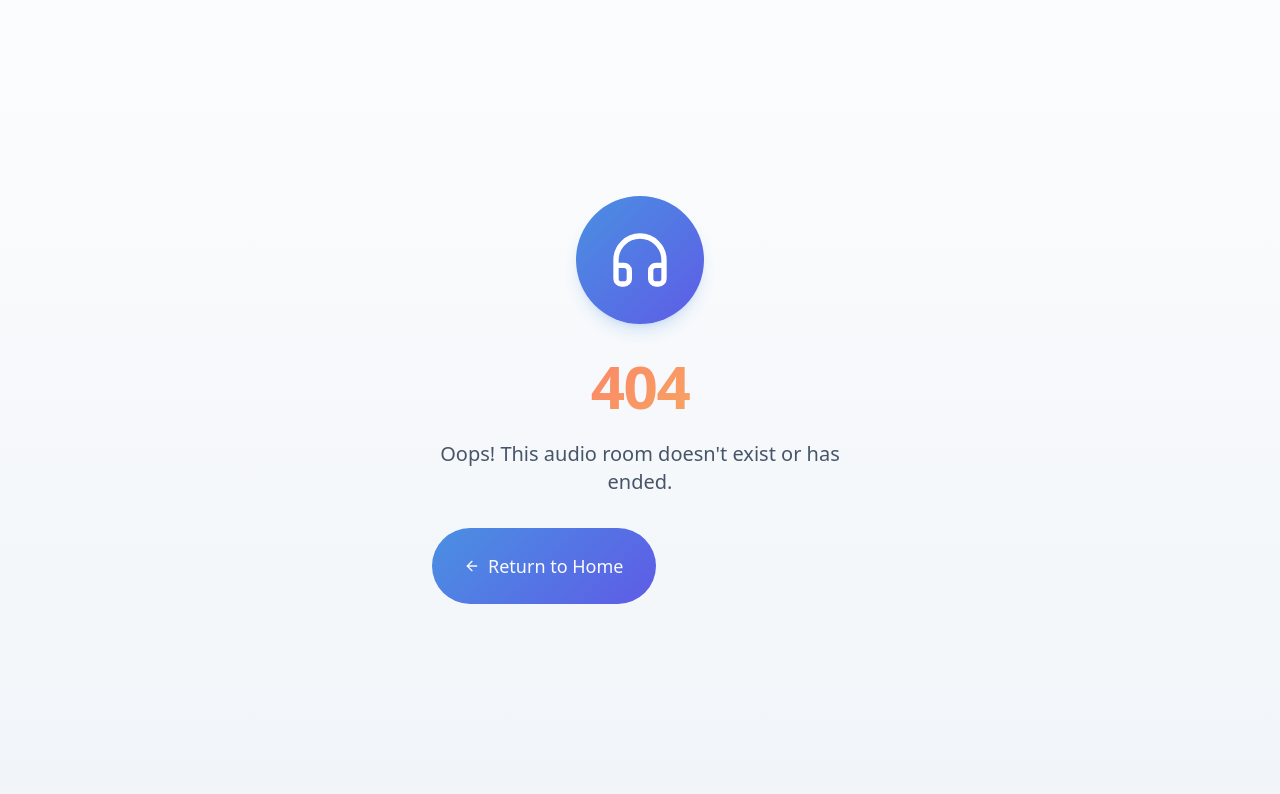
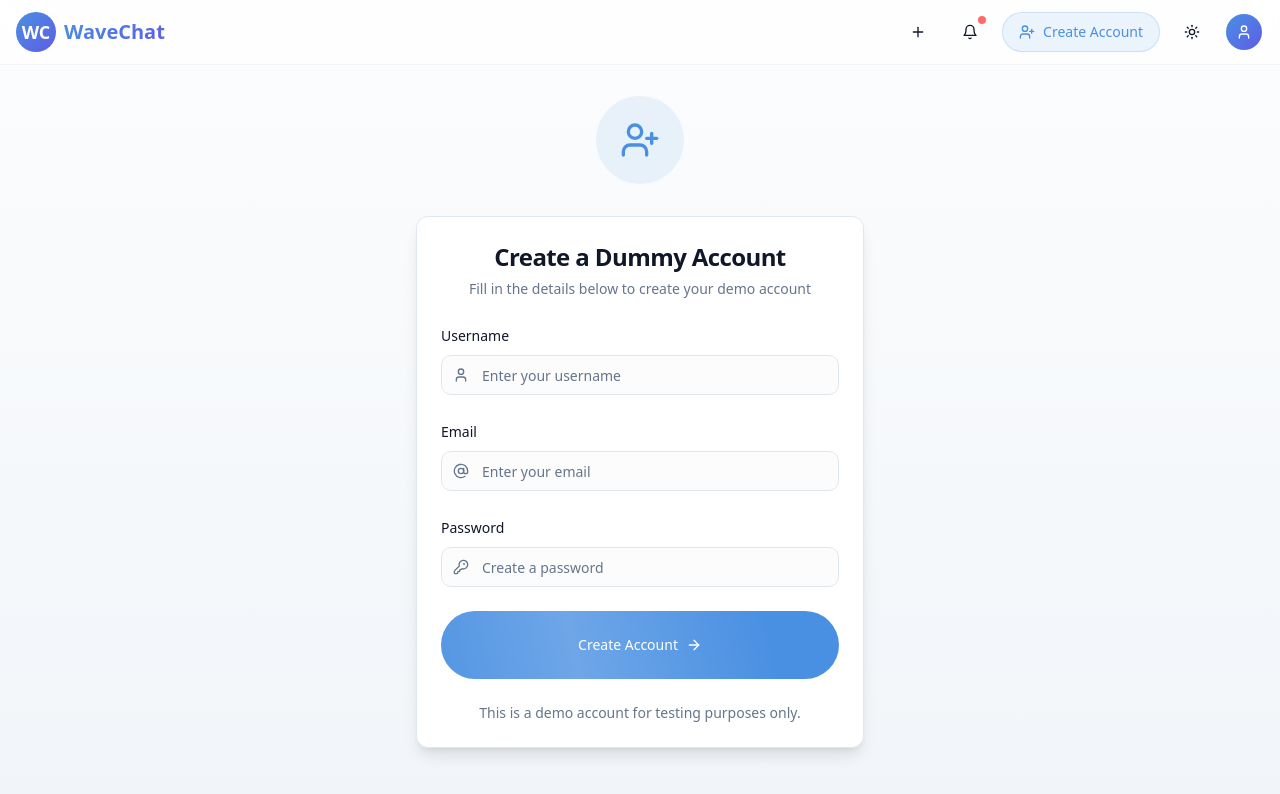
Before and after one commit to Codec-V/sonic-aura-rooms, a React (Vite) app: page /create-account in a window 1280 px wide. Before the commit this address had no page. Shown: the top 794 px of the page. Built offline with nearby package versions, Linux system fonts and the light colour scheme.

Commit message:
Add dummy account creation page
Implement a page for creating a dummy account, accessible via the "Create Room" button.

```diff
--- a/src/App.tsx
+++ b/src/App.tsx
@@ -6,6 +6,7 @@ import { QueryClient, QueryClientProvider } from "@tanstack/react-query";
 import { BrowserRouter, Routes, Route } from "react-router-dom";
 import HomePage from "./pages/HomePage";
 import RoomPage from "./pages/RoomPage";
+import CreateAccountPage from "./pages/CreateAccountPage";
 import NotFound from "./pages/NotFound";
 
 const queryClient = new QueryClient();
@@ -19,6 +20,7 @@ const App = () => (
         <Routes>
           <Route path="/" element={<HomePage />} />
           <Route path="/room/:roomId" element={<RoomPage />} />
+          <Route path="/create-account" element={<CreateAccountPage />} />
           <Route path="*" element={<NotFound />} />
         </Routes>
       </BrowserRouter>
--- a/src/components/MainNav.tsx
+++ b/src/components/MainNav.tsx
@@ -1,9 +1,9 @@
 
 import React from "react";
-import { Link, useLocation } from "react-router-dom";
+import { Link, useLocation, useNavigate } from "react-router-dom";
 import { Button } from "@/components/ui/button";
 import { useToast } from "@/hooks/use-toast";
-import { Moon, Sun, Plus, Bell, User, LogOut } from "lucide-react";
+import { Moon, Sun, Plus, Bell, User, LogOut, UserPlus } from "lucide-react";
 import {
   DropdownMenu,
   DropdownMenuContent,
@@ -14,6 +14,7 @@ import ThemeToggle from "./ThemeToggle";
 
 const MainNav = () => {
   const location = useLocation();
+  const navigate = useNavigate();
   const { toast } = useToast();
 
   const handleCreateRoom = () => {
@@ -22,6 +23,10 @@ const MainNav = () => {
       title: "Coming Soon",
       description: "Room creation will be available soon!",
     });
+  };
+
+  const handleCreateAccount = () => {
+    navigate('/create-account');
   };
 
   return (
@@ -51,6 +56,15 @@ const MainNav = () => {
           >
             <Bell className="w-5 h-5" />
             <span className="absolute top-1 right-1 w-2 h-2 bg-sonic-coral rounded-full"></span>
+          </Button>
+
+          <Button
+            variant="outline"
+            onClick={handleCreateAccount}
+            className="flex items-center gap-2 bg-sonic-blue/10 text-sonic-blue border-sonic-blue/20 hover:bg-sonic-blue/20 transition-all duration-200 rounded-full"
+          >
+            <UserPlus className="w-4 h-4" />
+            <span className="hidden sm:inline">Create Account</span>
           </Button>
 
           <ThemeToggle />
--- /dev/null
+++ b/src/pages/CreateAccountPage.tsx
@@ -0,0 +1,253 @@
+
+import React, { useState } from 'react';
+import MainNav from '@/components/MainNav';
+import { useNavigate } from 'react-router-dom';
+import { Button } from '@/components/ui/button';
+import {
+  Form,
+  FormControl,
+  FormField,
+  FormItem,
+  FormLabel,
+  FormMessage
+} from '@/components/ui/form';
+import { Input } from '@/components/ui/input';
+import {
+  Card,
+  CardContent,
+  CardDescription,
+  CardFooter,
+  CardHeader,
+  CardTitle
+} from '@/components/ui/card';
+import { useForm } from 'react-hook-form';
+import { zodResolver } from '@hookform/resolvers/zod';
+import { z } from 'zod';
+import { useToast } from '@/hooks/use-toast';
+import { motion } from 'framer-motion';
+import { UserPlus, User, AtSign, KeyRound, ArrowRight } from 'lucide-react';
+
+const formSchema = z.object({
+  username: z.string().min(3, {
+    message: "Username must be at least 3 characters.",
+  }),
+  email: z.string().email({
+    message: "Please enter a valid email address.",
+  }),
+  password: z.string().min(6, {
+    message: "Password must be at least 6 characters.",
+  }),
+});
+
+type FormValues = z.infer<typeof formSchema>;
+
+const CreateAccountPage = () => {
+  const navigate = useNavigate();
+  const { toast } = useToast();
+  const [isSubmitting, setIsSubmitting] = useState(false);
+
+  const form = useForm<FormValues>({
+    resolver: zodResolver(formSchema),
+    defaultValues: {
+      username: '',
+      email: '',
+      password: '',
+    },
+  });
+
+  const onSubmit = async (data: FormValues) => {
+    setIsSubmitting(true);
+
+    // Simulate API call
+    await new Promise(resolve => setTimeout(resolve, 1500));
+
+    setIsSubmitting(false);
+
+    toast({
+      title: "Account created!",
+      description: `Welcome, ${data.username}! Your dummy account has been created.`,
+    });
+
+    // Redirect to home page after successful account creation
+    setTimeout(() => {
+      navigate('/');
+    }, 1500);
+  };
+
+  const containerVariants = {
+    hidden: { opacity: 0 },
+    visible: {
+      opacity: 1,
+      transition: {
+        staggerChildren: 0.1
+      }
+    }
+  };
+
+  const itemVariants = {
+    hidden: { opacity: 0, y: 20 },
+    visible: {
+      opacity: 1,
+      y: 0,
+      transition: { type: "spring", stiffness: 300, damping: 25 }
+    }
+  };
+
+  return (
+    <div className="min-h-screen bg-gradient-to-b from-background to-muted dark:from-background dark:to-background/70">
+      <MainNav />
+
+      <main className="container mx-auto px-4 pt-24 pb-16">
+        <motion.div
+          className="max-w-md mx-auto"
+          initial="hidden"
+          animate="visible"
+          variants={containerVariants}
+        >
+          <motion.div variants={itemVariants}>
+            <div className="flex items-center justify-center mb-8">
+              <div className="bg-sonic-blue/10 p-6 rounded-full">
+                <UserPlus className="h-10 w-10 text-sonic-blue" />
+              </div>
+            </div>
+
+            <Card className="border-slate-200 dark:border-slate-700/50 shadow-lg">
+              <CardHeader>
+                <CardTitle className="text-2xl font-bold text-center">Create a Dummy Account</CardTitle>
+                <CardDescription className="text-center">
+                  Fill in the details below to create your demo account
+                </CardDescription>
+              </CardHeader>
+
+              <CardContent>
+                <Form {...form}>
+                  <form onSubmit={form.handleSubmit(onSubmit)} className="space-y-6">
+                    <motion.div variants={itemVariants}>
+                      <FormField
+                        control={form.control}
+                        name="username"
+                        render={({ field }) => (
+                          <FormItem>
+                            <FormLabel>Username</FormLabel>
+                            <div className="relative">
+                              <User className="absolute left-3 top-1/2 transform -translate-y-1/2 text-muted-foreground h-4 w-4" />
+                              <FormControl>
+                                <Input
+                                  placeholder="Enter your username"
+                                  className="pl-10"
+                                  {...field}
+                                />
+                              </FormControl>
+                            </div>
+                            <FormMessage />
+                          </FormItem>
+                        )}
+                      />
+                    </motion.div>
+
+                    <motion.div variants={itemVariants}>
+                      <FormField
+                        control={form.control}
+                        name="email"
+                        render={({ field }) => (
+                          <FormItem>
+                            <FormLabel>Email</FormLabel>
+                            <div className="relative">
+                              <AtSign className="absolute left-3 top-1/2 transform -translate-y-1/2 text-muted-foreground h-4 w-4" />
+                              <FormControl>
+                                <Input
+                                  type="email"
+                                  placeholder="Enter your email"
+                                  className="pl-10"
+                                  {...field}
+                                />
+                              </FormControl>
+                            </div>
+                            <FormMessage />
+                          </FormItem>
+                        )}
+                      />
+                    </motion.div>
+
+                    <motion.div variants={itemVariants}>
+                      <FormField
+                        control={form.control}
+                        name="password"
+                        render={({ field }) => (
+                          <FormItem>
+                            <FormLabel>Password</FormLabel>
+                            <div className="relative">
+                              <KeyRound className="absolute left-3 top-1/2 transform -translate-y-1/2 text-muted-foreground h-4 w-4" />
+                              <FormControl>
+                                <Input
+                                  type="password"
+                                  placeholder="Create a password"
+                                  className="pl-10"
+                                  {...field}
+                                />
+                              </FormControl>
+                            </div>
+                            <FormMessage />
+                          </FormItem>
+                        )}
+                      />
+                    </motion.div>
+
+                    <motion.div
+                      variants={itemVariants}
+                      whileHover={{ scale: 1.03 }}
+                      whileTap={{ scale: 0.97 }}
+                    >
+                      <Button
+                        type="submit"
+                        className="w-full bg-sonic-blue hover:bg-sonic-blue/90 text-white py-6 h-auto rounded-full btn-bounce btn-shine relative overflow-hidden"
+                        disabled={isSubmitting}
+                      >
+                        {isSubmitting ? (
+                          <div className="flex items-center">
+                            <span className="animate-spin mr-2">
+                              <svg className="h-5 w-5" viewBox="0 0 24 24">
+                                <circle
+                                  className="opacity-25"
+                                  cx="12"
+                                  cy="12"
+                                  r="10"
+                                  stroke="currentColor"
+                                  strokeWidth="4"
+                                  fill="none"
+                                />
+                                <path
+                                  className="opacity-75"
+                                  fill="currentColor"
+                                  d="M4 12a8 8 0 018-8V0C5.373 0 0 5.373 0 12h4zm2 5.291A7.962 7.962 0 014 12H0c0 3.042 1.135 5.824 3 7.938l3-2.647z"
+                                />
+                              </svg>
+                            </span>
+                            Creating Account...
+                          </div>
+                        ) : (
+                          <div className="flex items-center">
+                            Create Account
+                            <ArrowRight className="ml-2 h-5 w-5" />
+                          </div>
+                        )}
+                      </Button>
+                    </motion.div>
+                  </form>
+                </Form>
+              </CardContent>
+
+              <CardFooter className="flex flex-col space-y-4">
+                <div className="text-center text-sm text-muted-foreground">
+                  This is a demo account for testing purposes only.
+                </div>
+              </CardFooter>
+            </Card>
+          </motion.div>
+        </motion.div>
+      </main>
+    </div>
+  );
+};
+
+export default CreateAccountPage;
```
